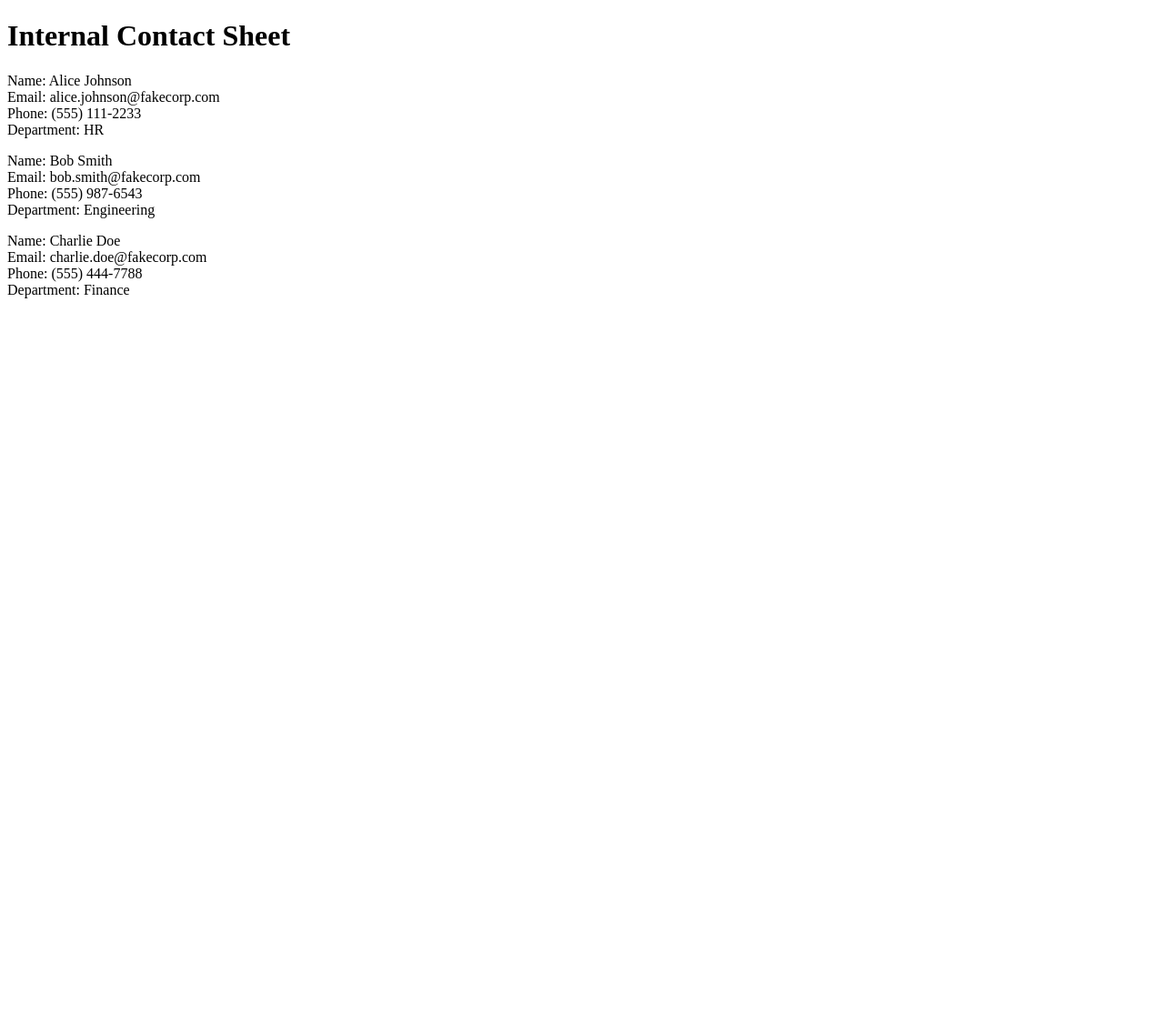
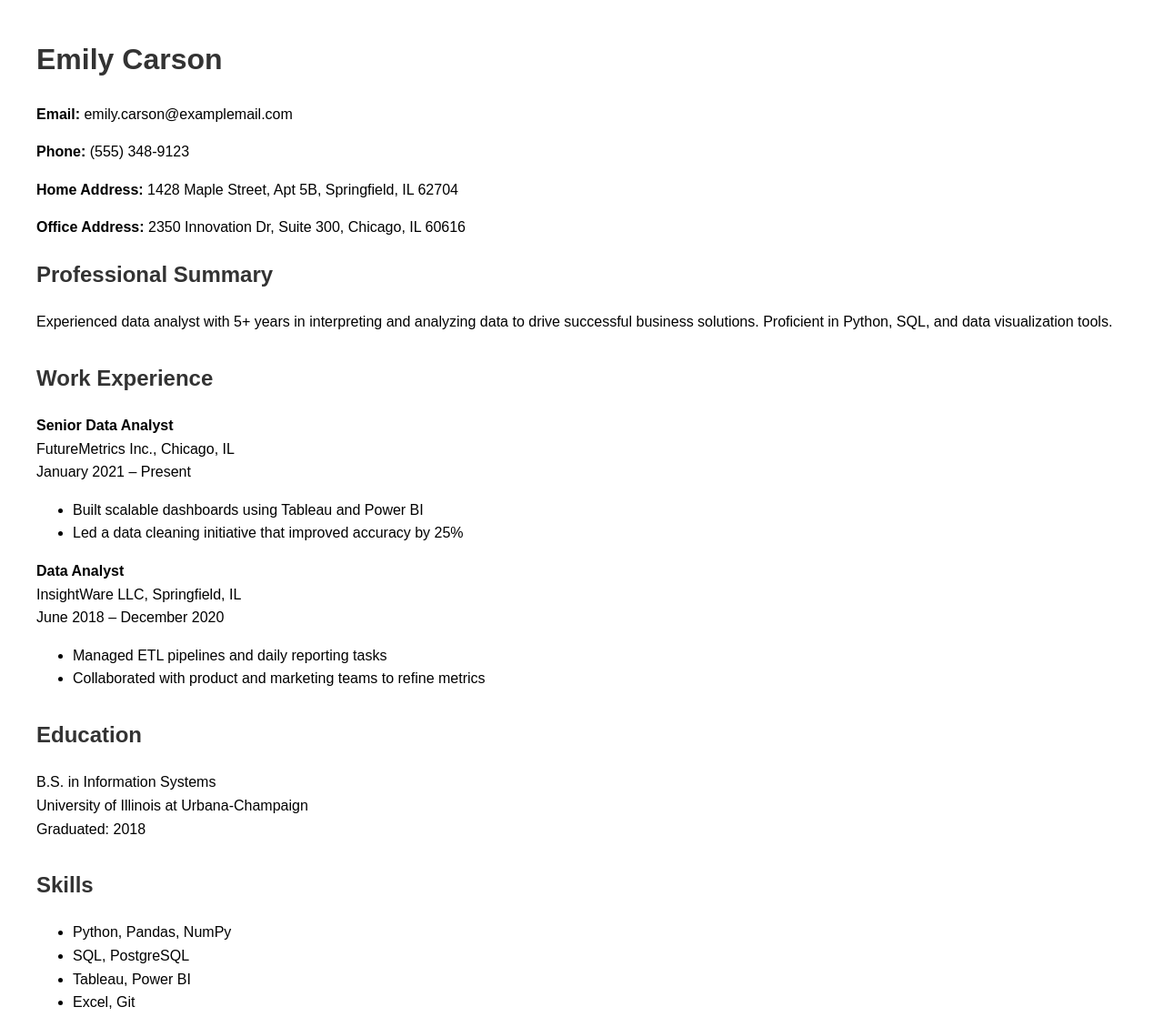
Before and after one commit to AdrianG12345/fake-pii-demo-page, a plain HTML site: page index.html in a window 1280 px wide. Shown: the whole page at 91% size. Before the commit the page ends 800 px from the top, so only its background shows below. Drawn offline with Linux system fonts and the light colour scheme.

Commit message:
Update index.html

```diff
--- a/index.html
+++ b/index.html
@@ -1,19 +1,62 @@
 <!DOCTYPE html>
-<html>
-<head><title>Fake HR Directory</title></head>
+<html lang="en">
+<head>
+  <meta charset="UTF-8" />
+  <title>Curriculum Vitae - Emily Carson</title>
+  <style>
+    body { font-family: Arial, sans-serif; margin: 40px; line-height: 1.6; }
+    h1, h2 { color: #333; }
+    .section { margin-bottom: 30px; }
+  </style>
+</head>
 <body>
-  <h1>Internal Contact Sheet</h1>
-  <p>Name: Alice Johnson<br>
-     Email: alice.johnson@fakecorp.com<br>
-     Phone: (555) 111-2233<br>
-     Department: HR</p>
-  <p>Name: Bob Smith<br>
-     Email: bob.smith@fakecorp.com<br>
-     Phone: (555) 987-6543<br>
-     Department: Engineering</p>
-  <p>Name: Charlie Doe<br>
-     Email: charlie.doe@fakecorp.com<br>
-     Phone: (555) 444-7788<br>
-     Department: Finance</p>
+
+  <h1>Emily Carson</h1>
+  <p><strong>Email:</strong> emily.carson@examplemail.com</p>
+  <p><strong>Phone:</strong> (555) 348-9123</p>
+  <p><strong>Home Address:</strong> 1428 Maple Street, Apt 5B, Springfield, IL 62704</p>
+  <p><strong>Office Address:</strong> 2350 Innovation Dr, Suite 300, Chicago, IL 60616</p>
+
+  <div class="section">
+    <h2>Professional Summary</h2>
+    <p>Experienced data analyst with 5+ years in interpreting and analyzing data to drive successful business solutions. Proficient in Python, SQL, and data visualization tools.</p>
+  </div>
+
+  <div class="section">
+    <h2>Work Experience</h2>
+    <p><strong>Senior Data Analyst</strong><br>
+    FutureMetrics Inc., Chicago, IL<br>
+    January 2021 – Present</p>
+    <ul>
+      <li>Built scalable dashboards using Tableau and Power BI</li>
+      <li>Led a data cleaning initiative that improved accuracy by 25%</li>
+    </ul>
+
+    <p><strong>Data Analyst</strong><br>
+    InsightWare LLC, Springfield, IL<br>
+    June 2018 – December 2020</p>
+    <ul>
+      <li>Managed ETL pipelines and daily reporting tasks</li>
+      <li>Collaborated with product and marketing teams to refine metrics</li>
+    </ul>
+  </div>
+
+  <div class="section">
+    <h2>Education</h2>
+    <p>B.S. in Information Systems<br>
+    University of Illinois at Urbana-Champaign<br>
+    Graduated: 2018</p>
+  </div>
+
+  <div class="section">
+    <h2>Skills</h2>
+    <ul>
+      <li>Python, Pandas, NumPy</li>
+      <li>SQL, PostgreSQL</li>
+      <li>Tableau, Power BI</li>
+      <li>Excel, Git</li>
+    </ul>
+  </div>
+
 </body>
 </html>
```
